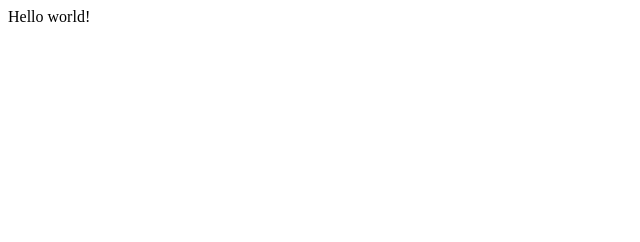
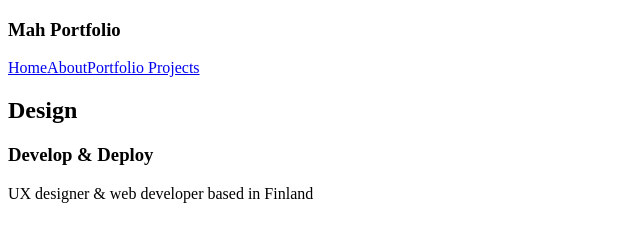
Before and after one commit to ndkv9/portfolio-sample, a Gatsby site: page / in a window 1280 px wide. Shown: the whole page, without its empty margins (0-640 px from the left). Built offline with nearby package versions, Linux system fonts and the light colour scheme; Gatsby itself is replaced by a stand-in of ours.

```diff
--- /dev/null
+++ b/src/components/NavBar.js
@@ -0,0 +1,15 @@
+import React from "react"
+import { Link } from "gatsby"
+
+export default function NavBar() {
+  return (
+    <nav>
+      <h1>Mah Portfolio</h1>
+      <div className="links">
+        <Link to="/">Home</Link>
+        <Link to="/about">About</Link>
+        <Link to="/projects">Portfolio Projects</Link>
+      </div>
+    </nav>
+  )
+}
--- a/src/pages/index.js
+++ b/src/pages/index.js
@@ -1,5 +1,15 @@
 import React from "react"
+import NavBar from "../components/NavBar"
 
 export default function Home() {
-  return <div>Hello world!</div>
+  return (
+    <section>
+      <NavBar />
+      <div>
+        <h2>Design</h2>
+        <h3>Develop & Deploy</h3>
+        <p>UX designer & web developer based in Finland</p>
+      </div>
+    </section>
+  )
 }
```
Also changed, not shown: src/components/Layout.js (added, +14 -0 lines).
